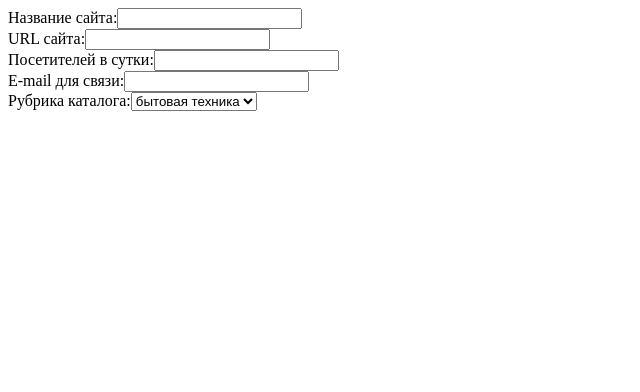
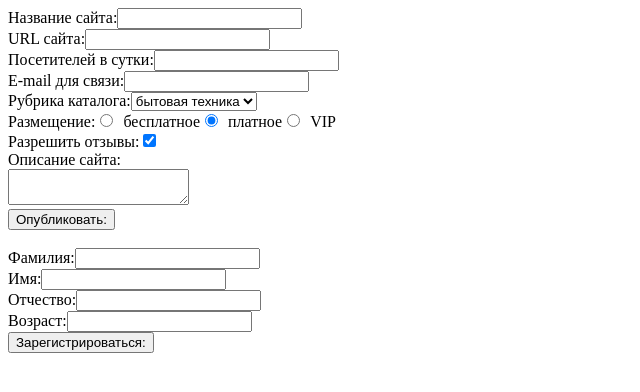
Before and after one commit to ZhEkA717/DynForm, a plain HTML site: page index.html in a window 1280 px wide. Shown: the whole page, without its empty margins (0-640 px from the left). Drawn offline with Linux system fonts and the light colour scheme.

Commit message:
create dynform end

```diff
--- a/index.html
+++ b/index.html
@@ -7,7 +7,6 @@
     <title>DynForm</title>
 </head>
 <body>
-    <form name="dynForm" method="post" action="https://fe.it-academy.by/TestForm.php"></form>
     <script src="js/script.js"></script>
 </body>
 </html>
--- a/js/script.js
+++ b/js/script.js
@@ -30,10 +30,13 @@ var formDef2 =
 
 function dynForm(f) {
 
-  let myForm = document.forms['dynForm'];
-
+  let myForm = document.createElement('form')
+  myForm.name='dynForm';
+  myForm.method='post';
+  document.body.appendChild(myForm);
 
   for (let i = 0; i < formDef1.length; i++) {
+
     if ((f[i].kind == "longtext") || (f[i].kind == "number") || (f[i].kind == "shorttext")) {
       let div = document.createElement('div');
       let label = document.createElement('label');
@@ -56,12 +59,12 @@ function dynForm(f) {
       select.name = f[i].name;
       for (let k = 0; k < f[i].variants.length; k++) {
         let option = document.createElement('option');
-        let optiontext = document.createTextNode(f[i].variants[k].text);
+        let optionText = document.createTextNode(f[i].variants[k].text);
         option.value = f[i].variants[k].value;
-        if(option.value == "3"){
+        if (option.value == "3") {
           option.selected = true;
         }
-        option.appendChild(optiontext);
+        option.appendChild(optionText);
         select.appendChild(option);
       }
       label.appendChild(text);
@@ -69,10 +72,76 @@ function dynForm(f) {
       div.appendChild(label);
       myForm.appendChild(div);
     }
+
+    if (f[i].kind == "radio") {
+      console.log('sdfsdf');
+      let div = document.createElement('div');
+      let label = document.createElement('label');
+      let text = document.createTextNode(f[i].label);
+      label.appendChild(text);
+      let span = document.createElement('span');
+      for (let k = 0; k < f[i].variants.length; k++) {
+        let input = document.createElement('input');
+        input.type = f[i].kind;
+        input.name = f[i].name;
+        input.value = f[i].variants[k].value;
+        input.style.marginRight = 10 + 'px';
+        if (input.value == 2) {
+          input.checked = true;
+        }
+        let inputText = document.createTextNode(f[i].variants[k].text);
+        span.appendChild(input);
+        span.appendChild(inputText);
+      }
+      label.appendChild(span);
+      div.appendChild(label);
+      myForm.appendChild(div);
+    }
+
+    if (f[i].kind == 'check') {
+      let div = document.createElement('div');
+      let label = document.createElement('label');
+      let text = document.createTextNode(f[i].label);
+      let input = document.createElement('input');
+      input.type = f[i].kind + 'box';
+      input.name = f[i].votes;
+      input.checked = true;
+      label.appendChild(text);
+      label.appendChild(input);
+      div.appendChild(label);
+      myForm.appendChild(div);
+    }
+
+    if (f[i].kind == 'memo') {
+      let div = document.createElement('div');
+      let label = document.createElement('label');
+      let text = document.createTextNode(f[i].label);
+      let div1 = document.createElement('div');
+      let textarea = document.createElement('textarea');
+      textarea.name = f[i].name;
+      label.appendChild(text);
+      div1.appendChild(textarea)
+      label.appendChild(div1);
+      div.appendChild(label);
+      myForm.appendChild(div);
+    }
+
+    if(f[i].kind == 'submit'){
+      let div = document.createElement('div');
+      let input = document.createElement('input');
+      input.type = f[i].kind;
+      input.value = f[i].label;
+      div.appendChild(input);
+      myForm.appendChild(div);
+
+    }
+
   }
-
-
-
+  let footer = document.createElement('div');
+  let otstup = document.createElement('br');
+  footer.appendChild(otstup);
+  myForm.appendChild(footer);
 }
 
 dynForm(formDef1);
+dynForm(formDef2);
```
